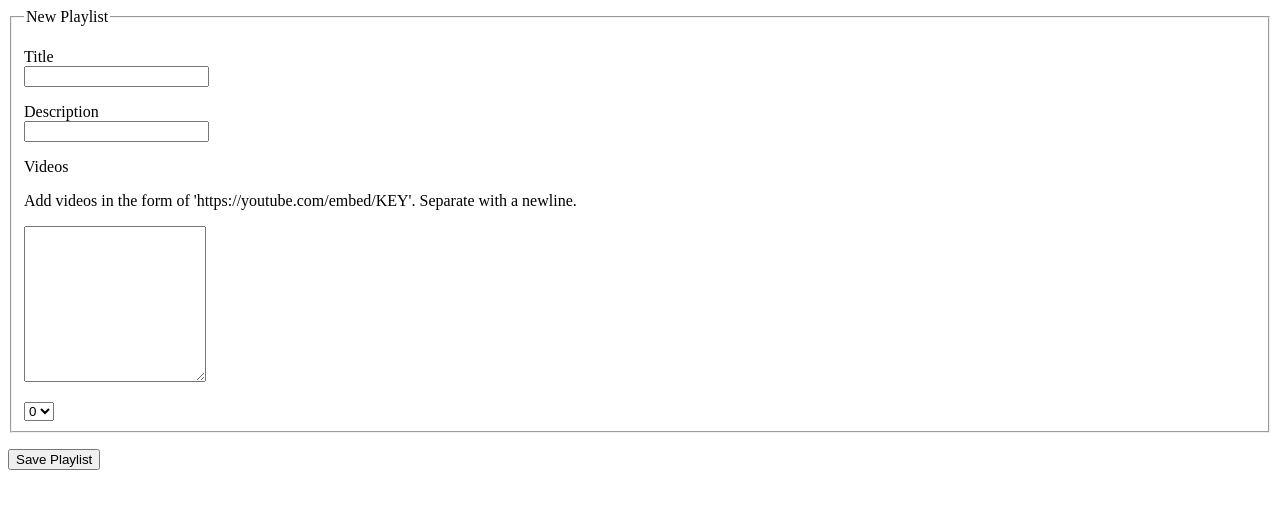
After one commit to ryanlsmith4/playlister, a Flask app: page /playlists/new in a window 1280 px wide. The commit adds this page. Shown: the top 509 px of the page. Run offline with Flask 2, Linux system fonts and the light colour scheme.

Commit message:
[ADD] create and show

```diff
--- a/app.py
+++ b/app.py
@@ -1,16 +1,46 @@
-from flask import Flask, render_template
+from flask import Flask, render_template, request, redirect, url_for
+from pymongo import MongoClient
+from bson.objectid import ObjectId
+
+client = MongoClient()
+db = client.Playlister
+playlists = db.playlists
 
 app = Flask(__name__)
 
-playlists = [
-  { 'title': 'Cat Videos', 'description': 'Cats acting weird' },
-  { 'title': '80\'s Music', 'description': 'Don\'t stop believing!' }
-]
+# playlists = [
+#   { 'title': 'Cat Videos', 'description': 'Cats acting weird' },
+#   { 'title': '80\'s Music', 'description': 'Don\'t stop believing!' },
+#   { 'title': 'Cool people', 'description': 'Dancing and dancing!'}
+# ]
 
 @app.route('/')
 def playlists_index():
   """Show all playlist"""
-  return render_template('playlists_index.html', playlists=playlists)
+  return render_template('playlists_index.html', playlists=playlists.find())
+
+@app.route('/playlists/new')
+def playlists_new():
+  """Create Playlists"""
+  return render_template('playlists_new.html')
+
+@app.route('/playlists', methods=['POST'])
+def playlists_submit():
+  playlist = {
+    'title': request.form.get('title'),
+    'description': request.form.get('description'),
+    'videos': request.form.get('videos').split(),
+    'drop':request.form.get('drop')
+  }
+  playlist_id = playlists.insert_one(playlist).inserted_id
+  print(playlist_id)
+  return redirect(url_for('playlists_show', playlist_id=playlist_id))
+
+@app.route('/playlists/<playlist_id>')
+def playlists_show(playlist_id):
+    """Show a single playlist."""
+    playlist = playlists.find_one({'_id': ObjectId(playlist_id)})
+    return render_template('playlists_show.html', playlist=playlist)
 
 if __name__ == '__main__':
   app.run(debug=True)
--- a/requiements.txt
+++ b/requirements.txt
@@ -3,4 +3,5 @@ Flask==1.1.1
 itsdangerous==1.1.0
 Jinja2==2.10.1
 MarkupSafe==1.1.1
+pymongo==3.9.0
 Werkzeug==0.16.0
--- /dev/null
+++ b/templates/playlists_new.html
@@ -0,0 +1,41 @@
+<!-- templates/playlists_new.html -->
+{% extends 'base.html' %}
+
+{% block content %}
+<form method='POST' action='/playlists'>
+    <fieldset>
+    <legend>New Playlist</legend>
+    <!-- TITLE -->
+    <p>
+        <label for='title'>Title</label><br>
+        <input type='text' name='title' />
+    </p>
+    <!-- DESCRIPTION -->
+    <p>
+        <label for='description'>Description</label><br>
+        <input type='text' name='description' />
+    </p>
+    <!-- VIDEO LINKS -->
+     <p>
+        <label for='playlist-videos'>Videos</label><br>
+        <p>Add videos in the form of 'https://youtube.com/embed/KEY'. Separate with a newline.</p>
+        <textarea id='playlist-videos' name='videos' rows='10'></textarea>
+     </p>
+
+     <select name="drop">
+      <option>0</option>
+      <option>1</option>
+      <option>2</option>
+      <option>3</option>
+      <option>4</option>
+      <option>5</option>
+     </select>
+
+    </fieldset>
+
+    <!-- BUTTON -->
+    <p>
+        <button type='submit'>Save Playlist</button>
+    </p>
+</form>
+{% endblock %}
```
Also changed, not shown: templates/playlists_index.html (+5 -2 lines), templates/playlists_show.html (added, +11 -0 lines).
